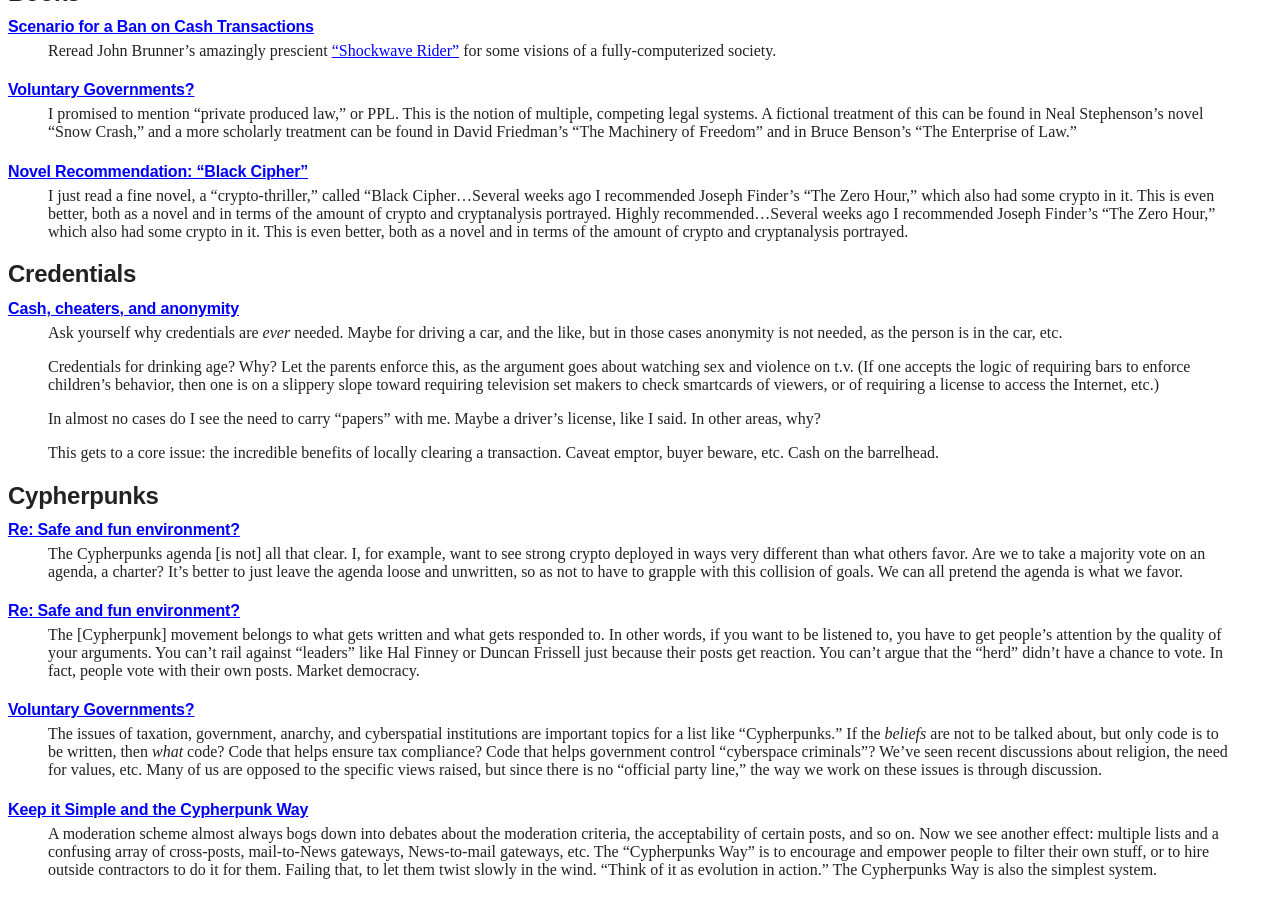
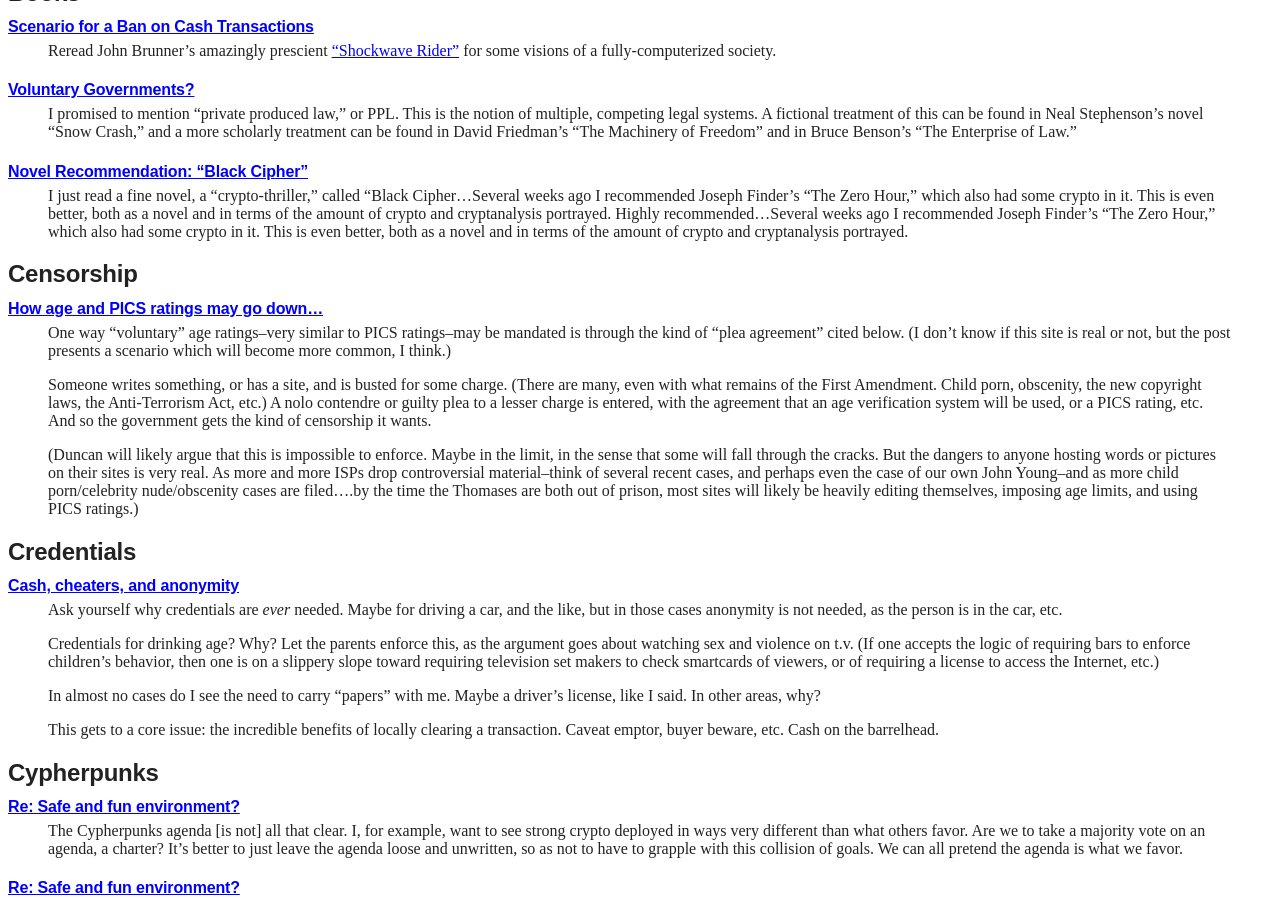
Before and after one commit to wakgill/deryk, a Jekyll site: the page built from tcm.md, in a window 1280 px wide and 900 px high, scrolled down 3218 px. Built offline with Jekyll 4.4.1, drawn with Linux system fonts in a browser that asks for light colours.

Commit message:
Update tcm.md

```diff
--- a/tcm.md
+++ b/tcm.md
@@ -212,6 +212,31 @@
 >I just read a fine novel, a "crypto-thriller," called "Black Cipher…Several weeks ago I recommended Joseph Finder's "The Zero Hour," which also had some crypto in it. This is even better, both as a novel and in terms of the amount of crypto and cryptanalysis portrayed. Highly recommended...Several weeks ago I recommended Joseph Finder's "The Zero Hour," which
 also had some crypto in it. This is even better, both as a novel and in
 terms of the amount of crypto and cryptanalysis portrayed.
+
+## Censorship
+
+#### [How age and PICS ratings may go down…](http://mailing-list-archive.cryptoanarchy.wiki/archive/1997/08/0234916809c8b1d916aea5086cd1af16861e59d220e380b93ed5ae9a7b200caa/)
+
+>One way "voluntary" age ratings--very similar to PICS ratings--may be
+mandated is through the kind of "plea agreement" cited below. (I don't
+know if this site is real or not, but the post presents a scenario which
+will become more common, I think.)
+>
+>Someone writes something, or has a site, and is busted for some charge.
+(There are many, even with what remains of the First Amendment. Child
+porn, obscenity, the new copyright laws, the Anti-Terrorism Act, etc.) A
+nolo contendre or guilty plea to a lesser charge is entered, with the
+agreement that an age verification system will be used, or a PICS rating,
+etc. And so the government gets the kind of censorship it wants.
+>
+>(Duncan will likely argue that this is impossible to enforce. Maybe in the
+limit, in the sense that some will fall through the cracks. But the
+dangers to anyone hosting words or pictures on their sites is very real.
+As more and more ISPs drop controversial material--think of several recent
+cases, and perhaps even the case of our own John Young--and as more child
+porn/celebrity nude/obscenity cases are filed....by the time the Thomases
+are both out of prison, most sites will likely be heavily editing
+themselves, imposing age limits, and using PICS ratings.)
 
 ## Credentials
 
```
